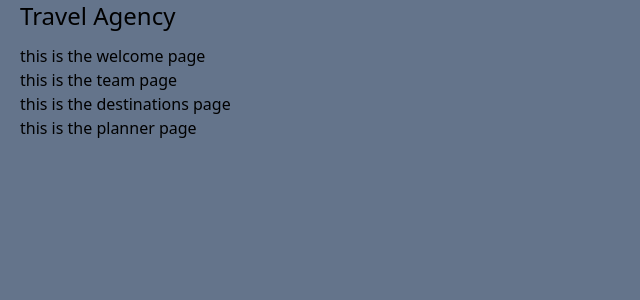
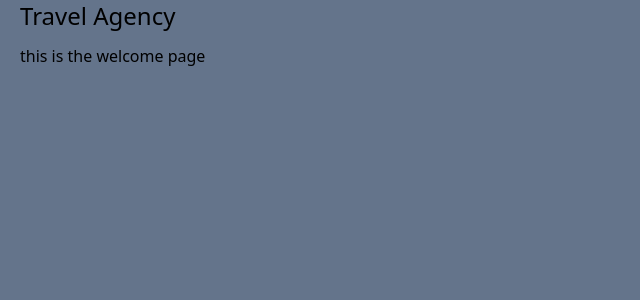
Before and after one commit to Yokosumi/vite_react_browser-router_travel_site, a React (Vite) app: page /welcome in a window 1280 px wide. Shown: the top 300 px of the page, without its empty margins (0-640 px from the left). Built offline with nearby package versions, Linux system fonts and the light colour scheme.

Commit message:
router works

```diff
--- a/src/App.tsx
+++ b/src/App.tsx
@@ -1,17 +1,11 @@
 import "./index.scss";
-import { PageDestinations } from "./pages/PageDestination";
-import { PagePlanner } from "./pages/PagePlanner";
-import { PageTeam } from "./pages/PageTeam";
-import { PageWelcome } from "./pages/PageWelcome";
+import { AppRouter } from "./AppRouter";
 
 function App() {
 	return (
 		<>
 			<h1 className="text-2xl mb-3">Travel Agency</h1>
-			<PageWelcome />
-			<PageTeam />
-			<PageDestinations />
-			<PagePlanner />
+			<AppRouter />
 		</>
 	);
 }
--- /dev/null
+++ b/src/AppRouter.tsx
@@ -0,0 +1,17 @@
+import { Routes, Route, Navigate } from "react-router-dom";
+import { PageDestinations } from "./pages/PageDestination";
+import { PagePlanner } from "./pages/PagePlanner";
+import { PageTeam } from "./pages/PageTeam";
+import { PageWelcome } from "./pages/PageWelcome";
+
+export const AppRouter = () => {
+	return (
+		<Routes>
+			<Route path="/welcome" element={<PageWelcome />} />
+			<Route path="/team" element={<PageTeam />} />
+			<Route path="/planner" element={<PagePlanner />} />
+			<Route path="/destination" element={<PageDestinations />} />
+			<Route path="/" element={<Navigate to="/welcome" />} />
+		</Routes>
+	);
+};
--- a/src/main.tsx
+++ b/src/main.tsx
@@ -1,5 +1,10 @@
 import ReactDOM from "react-dom/client";
 import App from "./App.tsx";
 import "./index.scss";
+import { BrowserRouter } from "react-router-dom";
 
-ReactDOM.createRoot(document.getElementById("root")!).render(<App />);
+ReactDOM.createRoot(document.getElementById("root")!).render(
+	<BrowserRouter>
+		<App />
+	</BrowserRouter>
+);
```
